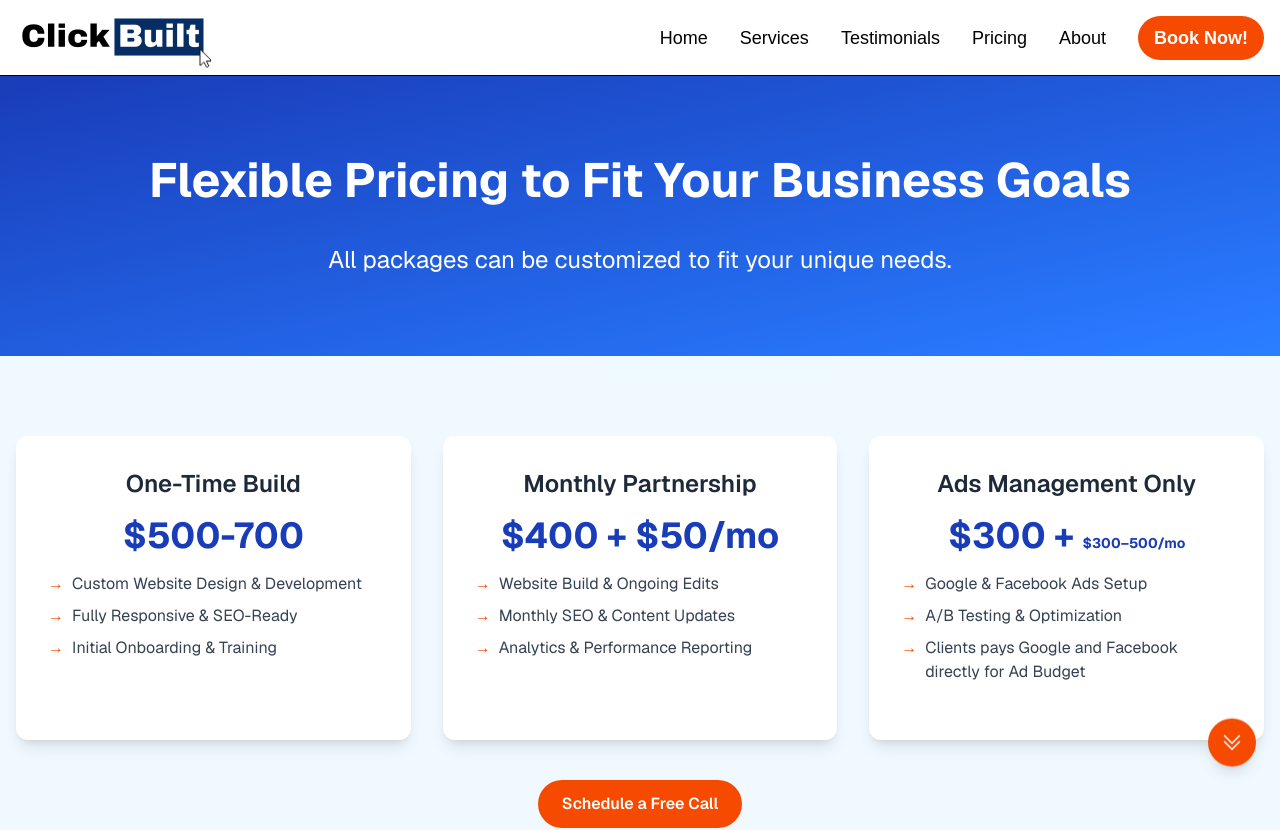
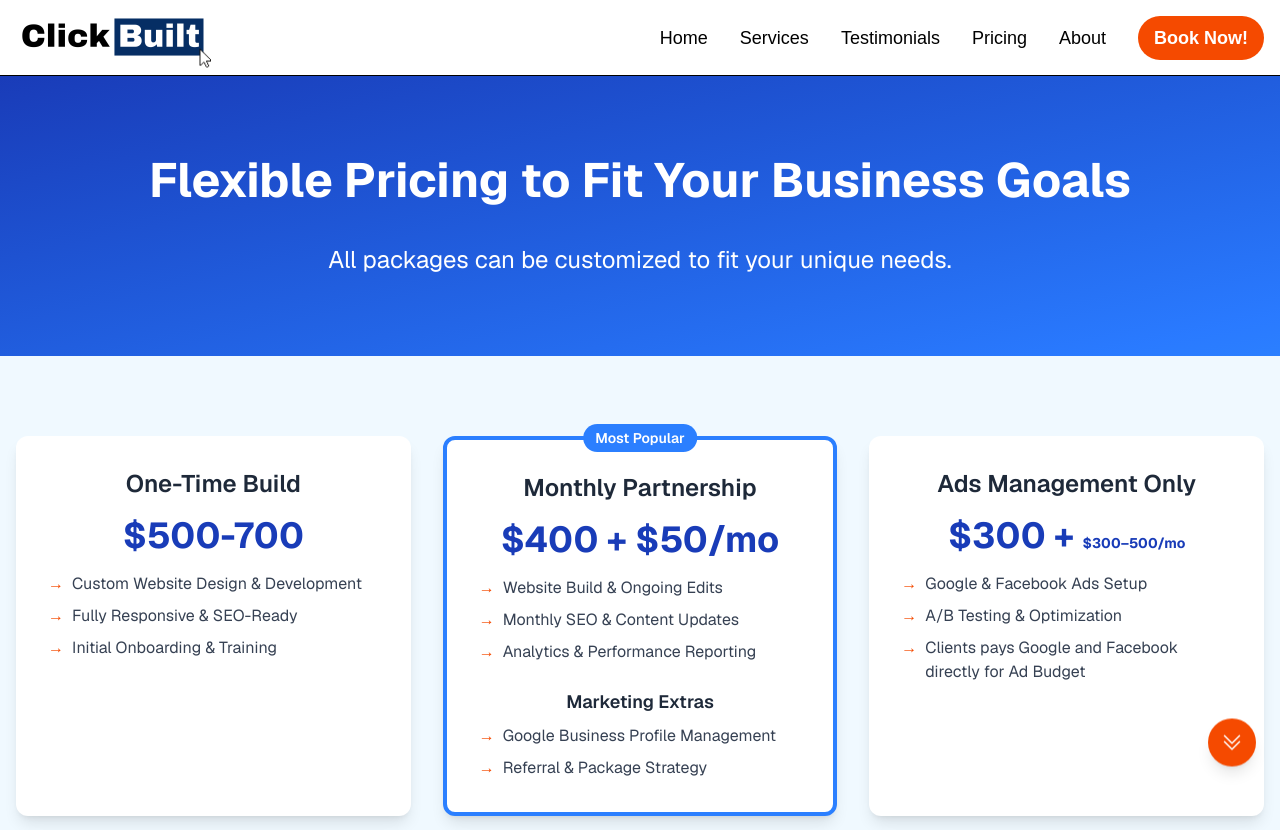
Before and after one commit to Aadi-1/clickbuilt, a Next.js app: page /pricing in a window 1280 px wide. Shown: the top 830 px of the page. Built offline with nearby package versions, Linux system fonts and the light colour scheme.

Commit message:
eslint fix

```diff
--- a/src/app/about/page.tsx
+++ b/src/app/about/page.tsx
@@ -3,7 +3,6 @@
 import Link from "next/link";
 import Image from "next/image";
 import ScrollButton from "@/components/scrollnext";
-import { GoogleTagManager, GoogleAnalytics } from "@next/third-parties/google";
 import Script from "next/script";
 
 export default function AboutPage() {
--- a/src/app/pricing/page.tsx
+++ b/src/app/pricing/page.tsx
@@ -44,8 +44,15 @@ export default function PricingPage() {
           </div>
 
           {/* Monthly Partnership */}
-          <div className="flex flex-col h-full bg-white rounded-xl shadow-lg p-8 text-center">
-            <h3 className="text-2xl font-semibold mb-4">Monthly Partnership</h3>
+          <div className="relative">
+            <div className="absolute -top-3 left-1/2 transform font-semibold -translate-x-1/2 bg-blue-500 text-white px-3 py-1 rounded-full text-sm">
+              Most Popular
+            </div>
+
+            <div className="flex flex-col h-full bg-white rounded-xl shadow-lg p-8 text-center border-4 border-blue-500">
+              <h3 className="text-2xl font-semibold mb-4">
+                Monthly Partnership
+              </h3>
               <p className="text-4xl font-bold text-blue-800 mb-4">
                 $400 + $50/mo
               </p>
@@ -63,6 +70,19 @@ export default function PricingPage() {
                   Analytics & Performance Reporting
                 </li>
               </ul>
+              {/* Marketing Extras */}
+              <h4 className="text-lg font-semibold mb-2">Marketing Extras</h4>
+              <ul className="space-y-2 text-gray-700 text-left">
+                <li className="flex items-start">
+                  <span className="text-orange-600 mr-2">→</span>
+                  Google Business Profile Management
+                </li>
+                <li className="flex items-start">
+                  <span className="text-orange-600 mr-2">→</span>
+                  Referral & Package Strategy
+                </li>
+              </ul>
+            </div>
           </div>
 
           {/* Ads Management Only */}
--- a/src/app/services/page.tsx
+++ b/src/app/services/page.tsx
@@ -4,7 +4,6 @@ import Image from "next/image";
 import Link from "next/link";
 import ScrollButton from "@/components/scrollnext";
 import Script from "next/script";
-import { GoogleTagManager, GoogleAnalytics } from "@next/third-parties/google";
 
 export default function services() {
   return (
--- a/src/app/testimonials/page.tsx
+++ b/src/app/testimonials/page.tsx
@@ -1,7 +1,6 @@
 import Link from "next/link";
 import Image from "next/image";
 import Script from "next/script";
-import { GoogleTagManager, GoogleAnalytics } from "@next/third-parties/google";
 
 export default function testimonial() {
   return (
```
Lines whose indentation alone changed are shown as unchanged.
